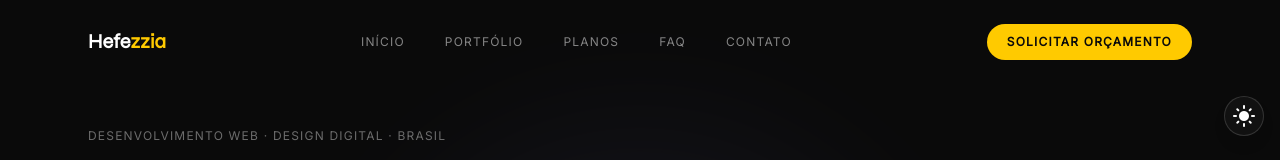
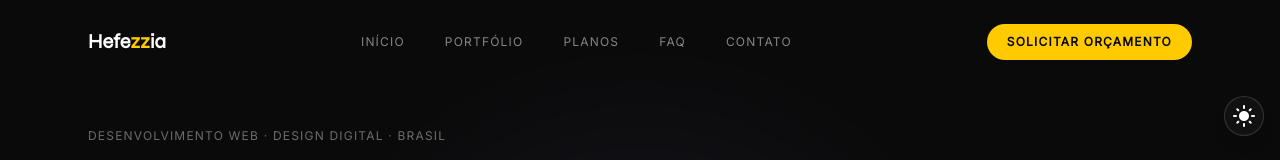
Before and after one commit to hefezzia/hefezzia-site, a Next.js app: page / in a window 1280 px wide. Shown: the top 160 px of the page. Built offline with nearby package versions, Linux system fonts and the light colour scheme.

Commit message:
Update page.tsx

```diff
--- a/app/page.tsx
+++ b/app/page.tsx
@@ -184,7 +184,7 @@ export default function Home() {
       <header className={`fixed top-0 left-0 right-0 z-50 transition-all duration-300 ${scrolled ? "bg-[var(--bg-primary)]/95 backdrop-blur border-b border-[var(--border-5)] py-4" : "bg-transparent py-6"}`}>
         <div className="container flex items-center justify-between">
           <div className="font-display font-bold text-xl text-[var(--text-primary)]">
-            Hefe<span className="font-display yellow">zzia</span>
+            Hefe<span className="font-display yellow">zz</span>ia
           </div>
           <nav className="hidden lg:flex items-center gap-10">
             {navLinks.map(link => (
@@ -545,7 +545,7 @@ export default function Home() {
       <footer className="py-8 border-t border-[var(--border-5)] bg-[var(--bg-tertiary)]">
         <div className="container flex flex-col md:flex-row items-center justify-between gap-3">
           <div className="font-display font-bold text-xl text-[var(--text-primary)]">
-            Hefe<span className="font-display yellow">zzia</span>
+            Hefe<span className="font-display yellow">zz</span>ia
           </div>
           <p className="font-body text-xs text-[var(--text-25)]">
             © {new Date().getFullYear()} · Hefezzia · Desenvolvimento Web · Todos os direitos reservados
```
